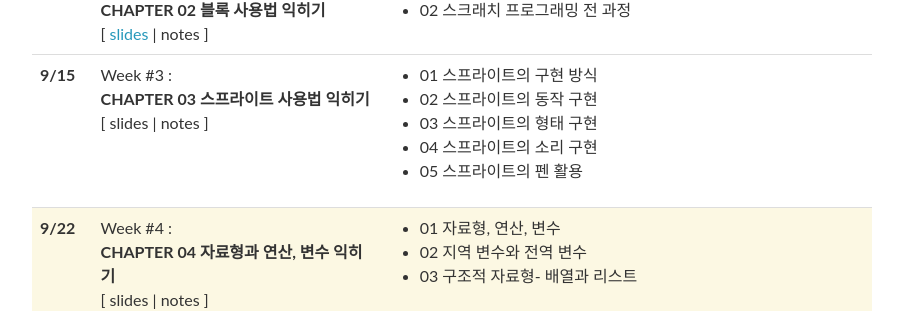
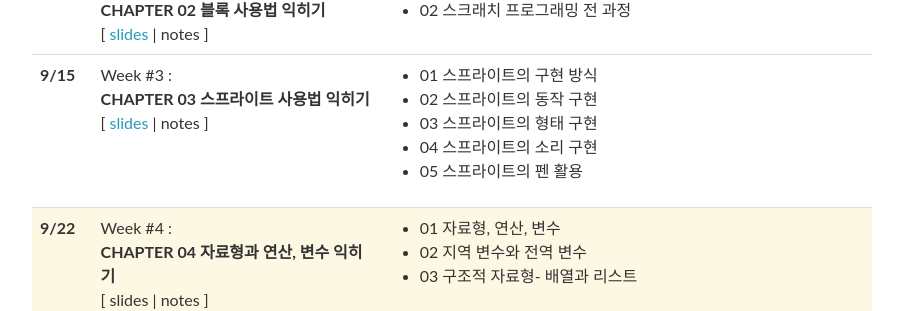
Before and after one commit to 2023-aaronkr/jnue-iss, a Jekyll site: the page built from _pages/lectures.md, in a window 1280 px wide and 900 px high. Shown: the part 353-664 px from the top of the window, without its empty margins (188-1091 px from the left). Built offline with Jekyll 4.4.1, drawn with Linux system fonts in a browser that asks for light colours; nearby versions of some CDN libraries; comment, search, counter and statistics services are not loaded; part of the change alters nothing that is shown.

```diff
--- a/_data/lectures.yml
+++ b/_data/lectures.yml
@@ -23,7 +23,7 @@
   week: 3
   title: >
     <strong>CHAPTER 03 스프라이트 사용법 익히기</strong>
-  slides:
+  slides: "https://docs.google.com/presentation/d/1BaWNDgvMbQbr7Is_nLJKtkaBo2WwCV1YXlzcB6RHnNk/edit?usp=sharing"
   readings:
     - 01 스프라이트의 구현 방식
     - 02 스프라이트의 동작 구현
```
